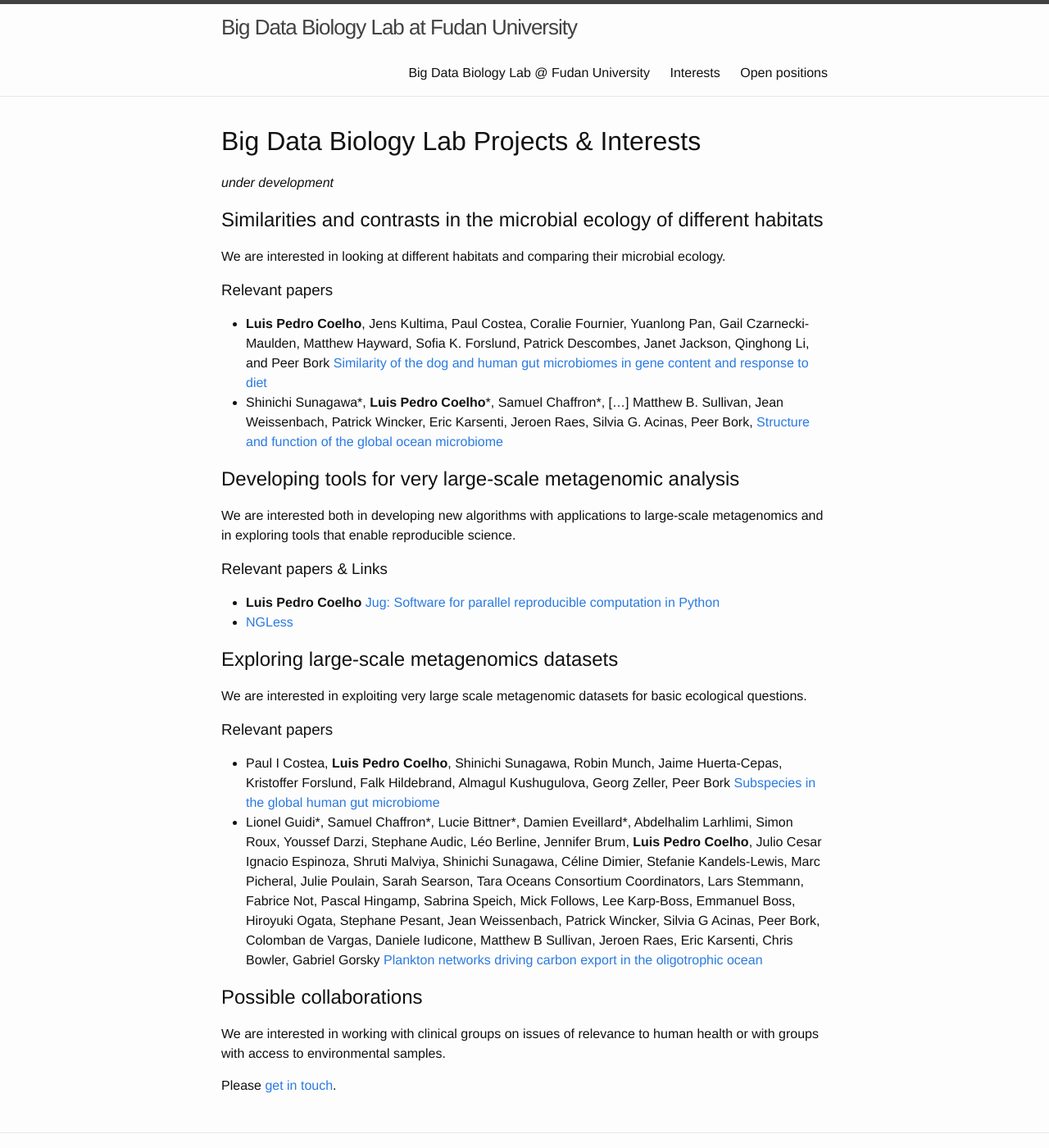
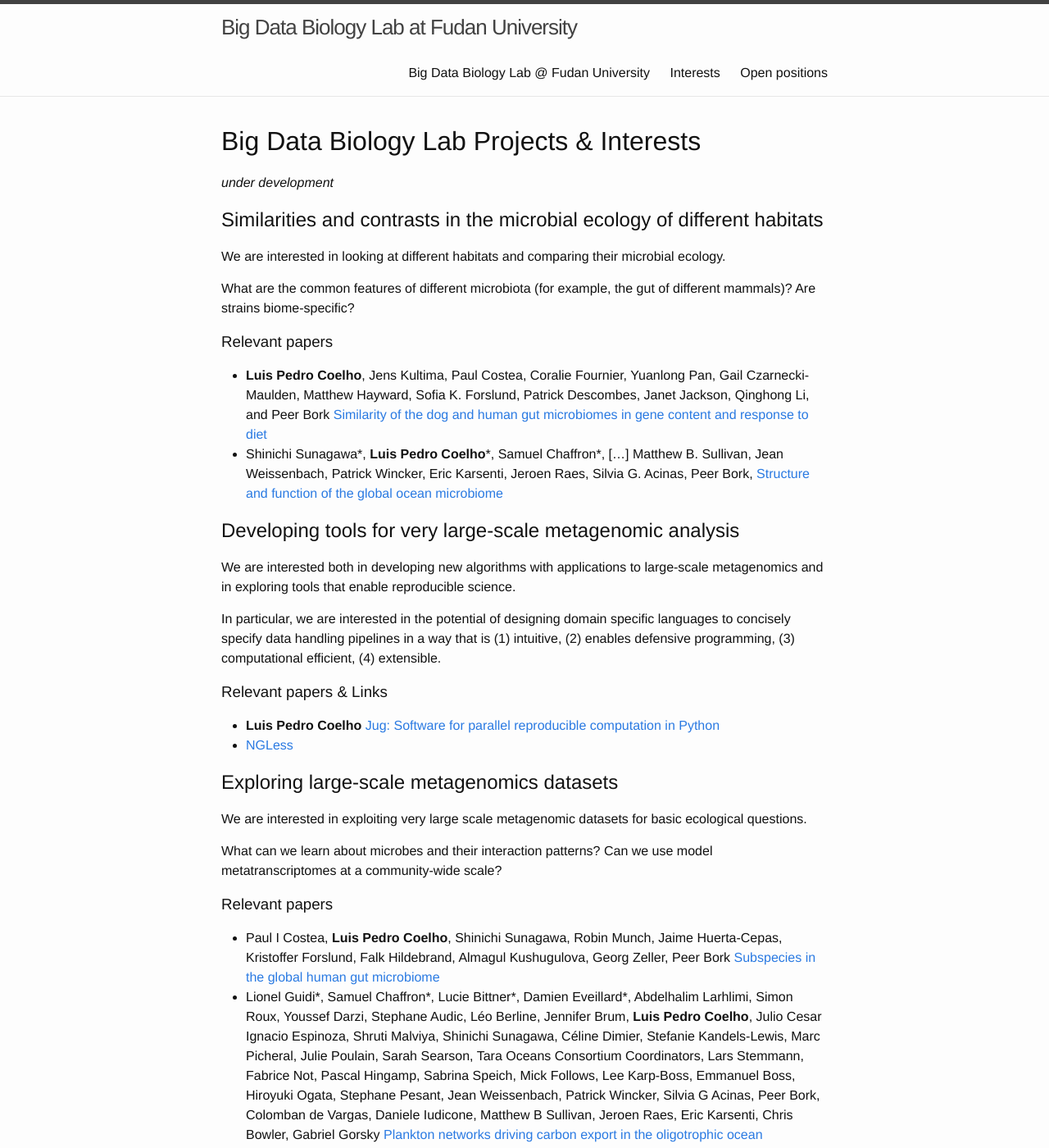
Before and after one commit to BigDataBiology/big-data-biology_org, a Jekyll site: the page built from interests.md, in a window 1280 px wide and 1400 px high. Shown: the whole window at 82% size. Built offline with Jekyll 4.4.1, drawn with Linux system fonts in a browser that asks for light colours.

Commit message:
ENH Add some more details

```diff
--- a/interests.md
+++ b/interests.md
@@ -12,6 +12,9 @@ _under development_
 
 We are interested in looking at different habitats and comparing their
 microbial ecology.
+
+What are the common features of different microbiota (for example, the gut of
+different mammals)? Are strains biome-specific?
 
 ### Relevant papers
 
@@ -32,6 +35,11 @@ We are interested both in developing new algorithms with applications to
 large-scale metagenomics and in exploring tools that enable reproducible
 science.
 
+In particular, we are interested in the potential of designing domain specific
+languages to concisely specify data handling pipelines in a way that is (1)
+intuitive, (2) enables defensive programming, (3) computational efficient, (4)
+extensible.
+
 ### Relevant papers & Links
 
 - **Luis Pedro Coelho** [Jug: Software for parallel reproducible computation in
@@ -42,6 +50,9 @@ science.
 
 We are interested in exploiting very large scale metagenomic datasets for basic
 ecological questions.
+
+What can we learn about microbes and their interaction patterns? Can we use
+model metatranscriptomes at a community-wide scale?
 
 ### Relevant papers
 
```
Also changed, not shown: positions.md (+4 -3 lines).
